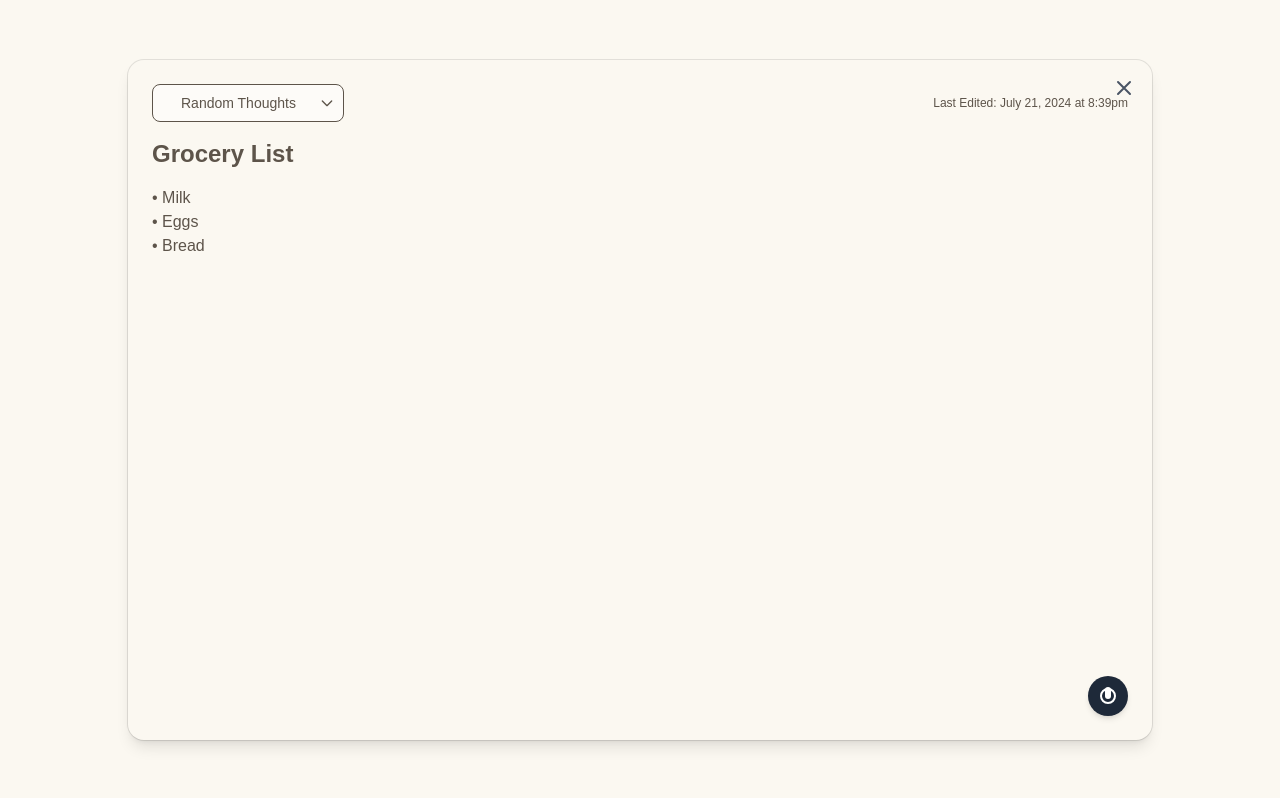
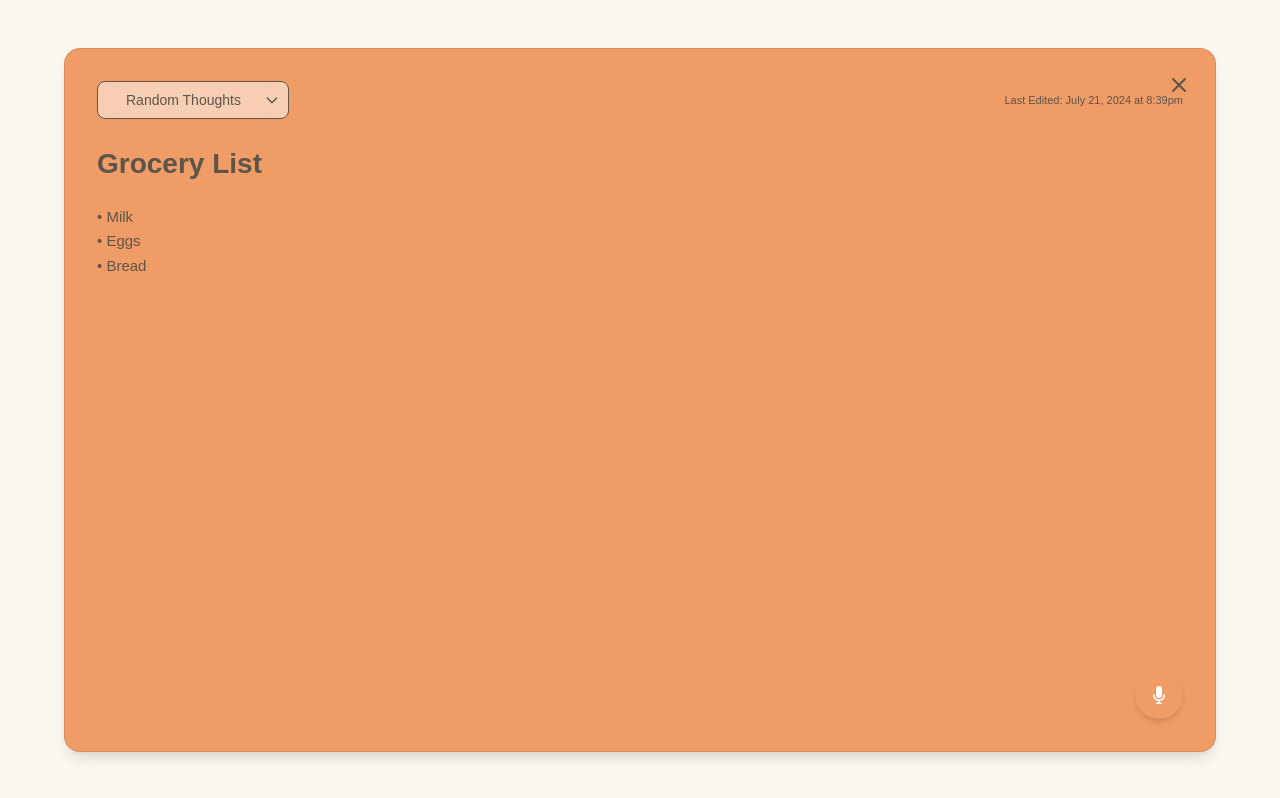
Before and after one commit to rapharen/turboai, a Next.js app in the folder frontend/: page /notes/1 in a window 1280 px wide. Built offline with nearby package versions, Linux system fonts and the light colour scheme.

Commit message:
chore: wip

```diff
--- a/frontend/src/app/notes/[id]/page.tsx
+++ b/frontend/src/app/notes/[id]/page.tsx
@@ -1,19 +1,25 @@
 "use client";
 
-import React, { useState, useEffect } from 'react';
-import { useParams, useRouter } from 'next/navigation';
+import React, {useState, useEffect} from 'react';
+import {useParams, useRouter} from 'next/navigation';
 import CategoryDropdown from '@/components/CategoryDropdown';
 import {Note} from "@/types/note";
 
-// Mock data - this would come from your API
 const categories = {
-  random: { name: 'Random Thoughts', color: 'bg-[--color-cat-random]' },
-  school: { name: 'School', color: 'bg-[--color-cat-school]' },
-  personal: { name: 'Personal', color: 'bg-[--color-cat-personal]' },
+    random: {name: 'Random Thoughts', color: 'bg-[--color-cat-random]'},
+    school: {name: 'School', color: 'bg-[--color-cat-school]'},
+    personal: {name: 'Personal', color: 'bg-[--color-cat-personal]'},
 };
+
 const mockNotes: Note[] = [
-  { id: '1', title: 'Grocery List', content: '• Milk\n• Eggs\n• Bread', category: categories.random, date: 'today' },
-  { id: '2', title: 'Meeting with Team', content: 'Discuss project timeline and milestones.', category: categories.school, date: 'yesterday' },
+    {id: '1', title: 'Grocery List', content: '• Milk\n• Eggs\n• Bread', category: categories.random, date: 'today'},
+    {
+        id: '2',
+        title: 'Meeting with Team',
+        content: 'Discuss project timeline and milestones.',
+        category: categories.school,
+        date: 'yesterday'
+    },
 ];
 
 export default function NoteEditorPage() {
@@ -36,23 +42,38 @@ export default function NoteEditorPage() {
         }
     }, [noteId]);
 
+    const getCategoryColorVar = (color: string) => {
+        const match = color.match(/bg-\[(--color-cat-\w+)]/);
+        return match ? match[1] : '--color-cat-random';
+    };
+
+    const colorVar = getCategoryColorVar(selectedCategory.color);
+
     return (
-    <main className="flex min-h-screen flex-col items-center justify-center p-6 sm:p-12">
-      <div className={`${selectedCategory.color} w-full max-w-5xl h-[85vh] rounded-2xl shadow-lg p-6 flex flex-col relative ring-1 ring-black/10`}>
-        {/* Close Button */}
-        <button onClick={() => router.push('/notes')} className="absolute top-4 right-4 text-gray-600 hover:text-gray-900">
-          <svg className="w-6 h-6" fill="none" stroke="currentColor" viewBox="0 0 24 24"><path strokeLinecap="round" strokeLinejoin="round" strokeWidth={2} d="M6 18L18 6M6 6l12 12" /></svg>
+        <main className="flex min-h-screen items-center justify-center p-8 bg-[--color-background]">
+            <div
+                className="w-full max-w-6xl h-[88vh] rounded-2xl shadow-lg p-8 flex flex-col relative border border-black/10"
+                style={{backgroundColor: `var(${colorVar})`}}
+            >
+                <button
+                    onClick={() => router.push('/notes')}
+                    className="absolute top-6 right-6 text-[--color-foreground]/60 hover:text-[--color-foreground] transition-colors"
+                >
+                    <svg className="w-6 h-6" fill="none" stroke="currentColor" viewBox="0 0 24 24">
+                        <path strokeLinecap="round" strokeLinejoin="round" strokeWidth={2} d="M6 18L18 6M6 6l12 12"/>
+                    </svg>
                 </button>
 
-        {/* Editor Area */}
                 <div className="flex-1 flex flex-col">
-          <div className="flex justify-between items-center mb-4">
+                    <div className="flex justify-between items-center mb-6">
                         <CategoryDropdown
                             categories={Object.values(categories)}
                             selectedCategory={selectedCategory}
                             onSelectCategory={setSelectedCategory}
                         />
-            <span className="text-xs text-[--color-foreground]/80">Last Edited: July 21, 2024 at 8:39pm</span>
+                        <span className="text-[11px] text-[--color-foreground]/60">
+              Last Edited: July 21, 2024 at 8:39pm
+            </span>
                     </div>
 
                     <input
@@ -60,20 +81,24 @@ export default function NoteEditorPage() {
                         value={title}
                         onChange={(e) => setTitle(e.target.value)}
                         placeholder="Note Title"
-            className="bg-transparent text-2xl font-bold text-[--color-foreground] placeholder:text-[--color-foreground]/50 focus:outline-none mb-4"
+                        className="bg-transparent text-[28px] font-bold text-[--color-foreground] placeholder:text-[--color-foreground]/40 focus:outline-none mb-5"
                     />
 
                     <textarea
                         value={content}
                         onChange={(e) => setContent(e.target.value)}
                         placeholder="Pour your heart out..."
-            className="flex-1 bg-transparent text-[--color-foreground]/90 placeholder:text-[--color-foreground]/60 focus:outline-none resize-none text-base"
+                        className="flex-1 bg-transparent text-[15px] text-[--color-foreground]/90 placeholder:text-[--color-foreground]/40 focus:outline-none resize-none leading-relaxed"
                     />
 
-          {/* Voice Transcription Button */}
                     <div className="flex justify-end mt-4">
-            <button className="w-10 h-10 bg-gray-800 text-white rounded-full flex items-center justify-center shadow-md">
-              <svg className="w-5 h-5" fill="currentColor" viewBox="0 0 20 20"><path d="M7 4a3 3 0 016 0v6a3 3 0 11-6 0V4z" /><path fillRule="evenodd" d="M10 18a8 8 0 100-16 8 8 0 000 16zm0-2a6 6 0 100-12 6 6 0 000 12z" clipRule="evenodd" /></svg>
+                        <button
+                            className="w-12 h-12 bg-[--color-foreground] text-white rounded-full flex items-center justify-center shadow-md hover:bg-[--color-foreground]/90 transition-colors">
+                            <svg className="w-5 h-5" fill="currentColor" viewBox="0 0 20 20">
+                                <path d="M7 4a3 3 0 016 0v6a3 3 0 11-6 0V4z"/>
+                                <path
+                                    d="M5.5 9.643a.75.75 0 00-1.5 0V10c0 3.06 2.29 5.585 5.25 5.954V17.5h-1.5a.75.75 0 000 1.5h4.5a.75.75 0 000-1.5h-1.5v-1.546A6.001 6.001 0 0016 10v-.357a.75.75 0 00-1.5 0V10a4.5 4.5 0 01-9 0v-.357z"/>
+                            </svg>
                         </button>
                     </div>
                 </div>
```
Lines whose indentation alone changed are shown as unchanged.
